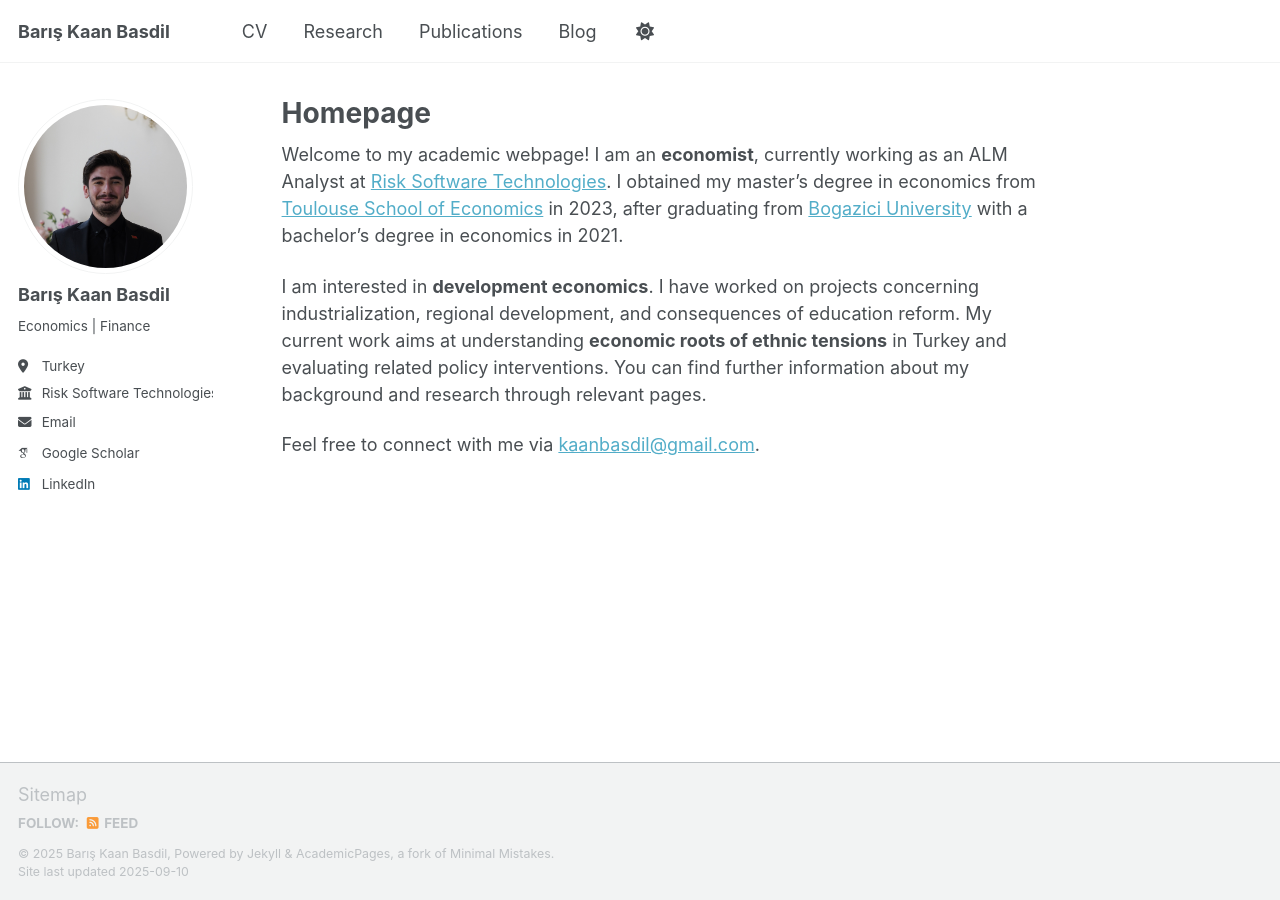
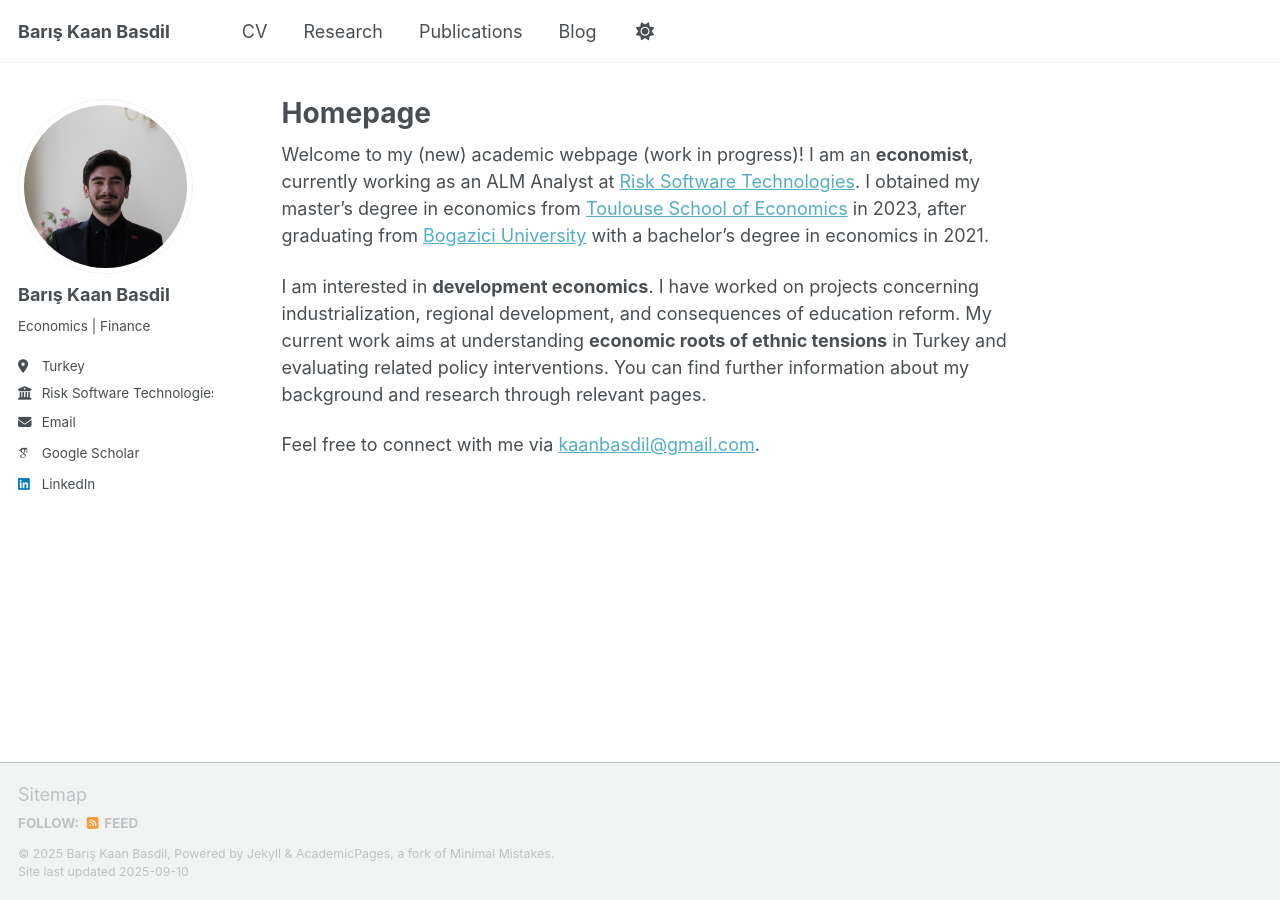
Before and after one commit to bkbasdil/bkbasdil.github.io, a Jekyll site: the page built from _pages/about.md, in a window 1280 px wide. Built offline with Jekyll 4.4.1, drawn with Linux system fonts in a browser that asks for light colours; some web fonts are replaced; a script that is not in the unit is left out.

Commit message:
Update about.md

```diff
--- a/_pages/about.md
+++ b/_pages/about.md
@@ -6,7 +6,7 @@
   - /about/
   - /about.html
 ---
-Welcome to my academic webpage! I am an **economist**, currently working as an ALM Analyst at [Risk Software Technologies](https://www.riskturk.com/EN/). I obtained my master's degree in economics from [Toulouse School of Economics](http://tse-fr.eu/) in 2023, after graduating from [Bogazici University](https://econ.bogazici.edu.tr/) with a bachelor's degree in economics in 2021.
+Welcome to my (new) academic webpage (work in progress)! I am an **economist**, currently working as an ALM Analyst at [Risk Software Technologies](https://www.riskturk.com/EN/). I obtained my master's degree in economics from [Toulouse School of Economics](http://tse-fr.eu/) in 2023, after graduating from [Bogazici University](https://econ.bogazici.edu.tr/) with a bachelor's degree in economics in 2021.
 
 I am interested in **development economics**. I have worked on projects concerning industrialization, regional development, and consequences of education reform. My current work aims at understanding **economic roots of ethnic tensions** in Turkey and evaluating related policy interventions. You can find further information about my background and research through relevant pages.
 
```
